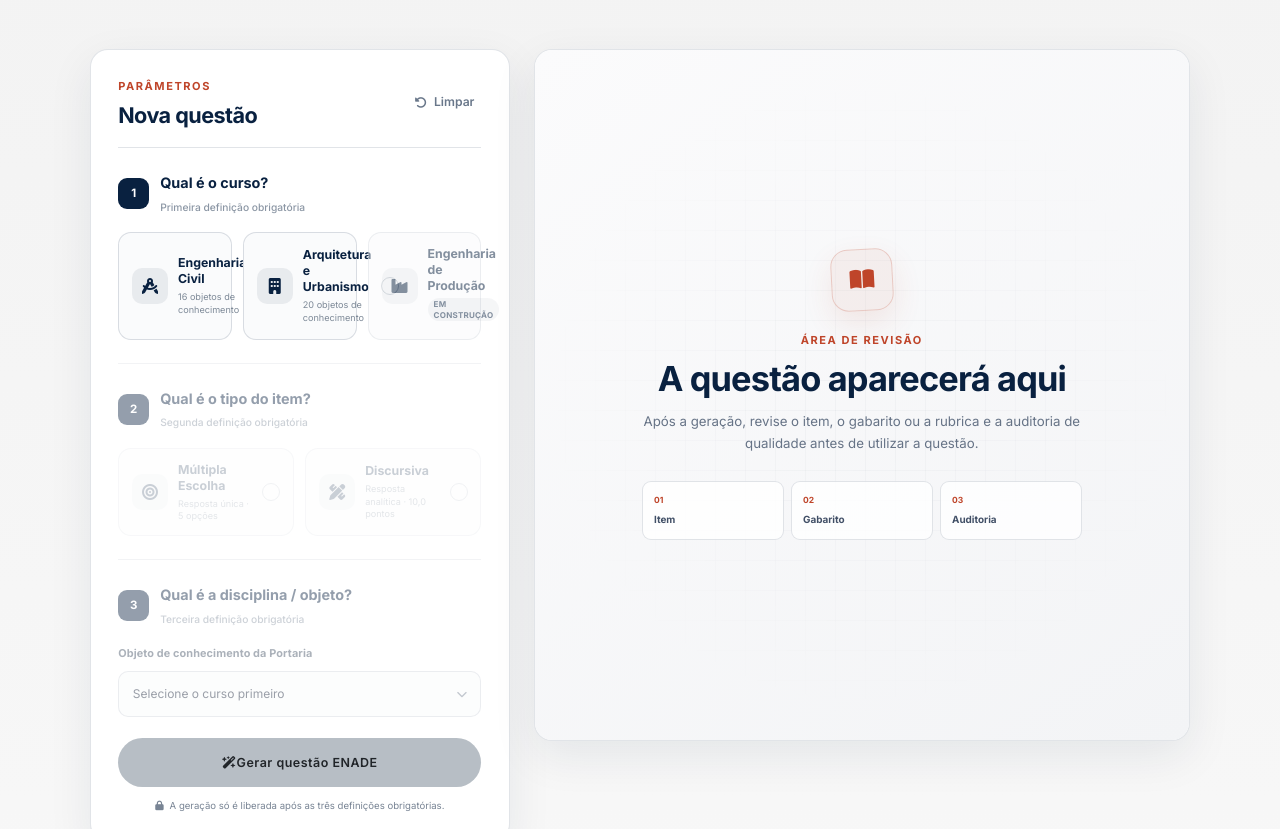
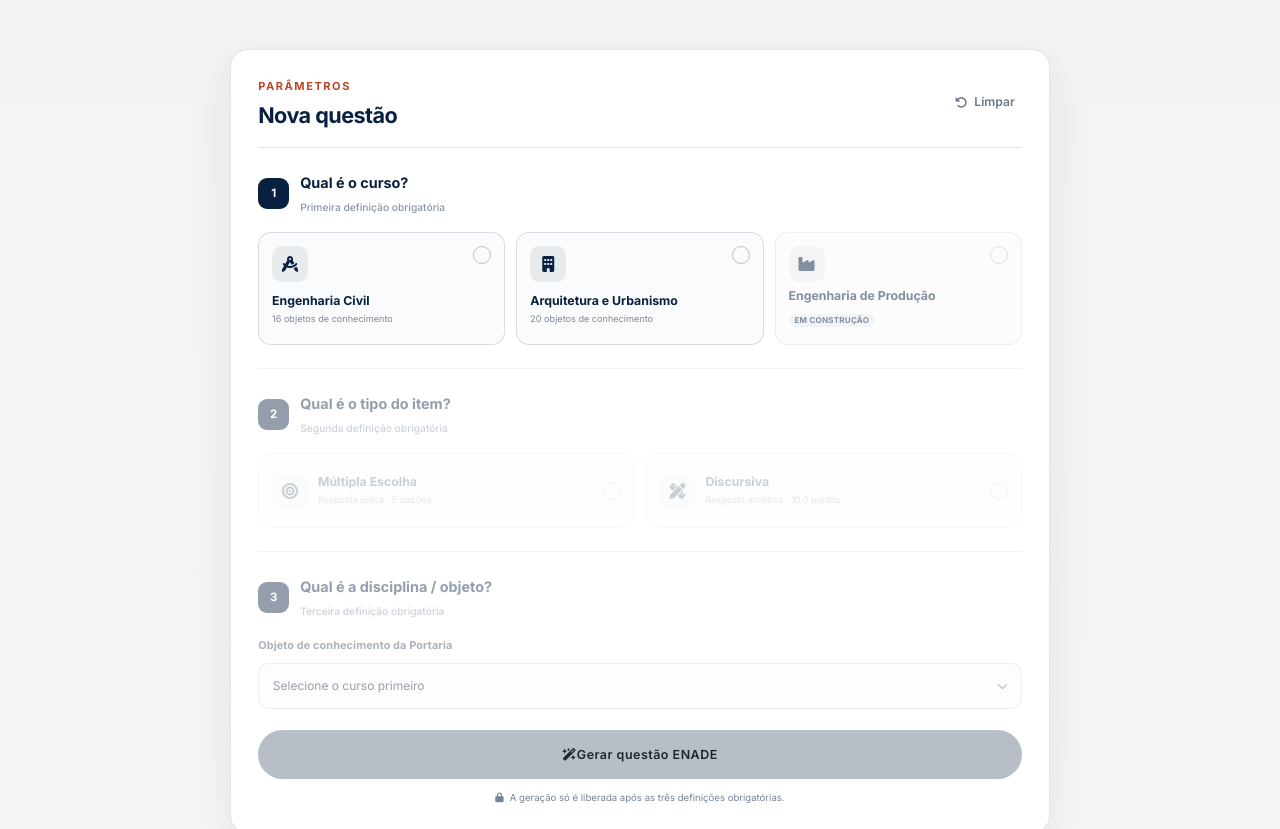
Before and after one commit to Vicduartchy/VicDuarte, a website: page professor-enade.html in a window 1280 px wide. Shown: the part 898-1727 px from the top of the page. Drawn offline with nearby package versions, Linux system fonts and the light colour scheme.

Commit message:
fix: layout empilhado (parametros em cima, questao embaixo) e corrige card de curso quebrado (#20)
- .enade-grid vira coluna unica em qualquer largura (nao so mobile), com o formulario em cima e a area de revisao/resultado embaixo, centralizado em max 820px
- ao clicar em Gerar, a pagina rola suavemente ate a area de resultado (scrollIntoView)
- corrige o layout do card de curso: com 3 colunas o texto (ex. 'Engenharia de Producao') espremia no meio do grid auto/1fr/auto e quebrava visualmente perto do icone/checkbox. Agora icone e indicador de selecao ficam numa linha no topo do card, e o texto ocupa a largura toda numa linha abaixo, com espaco suficiente para quebrar sem sobrepor nada

```diff
--- a/static/css/professor-enade.css
+++ b/static/css/professor-enade.css
@@ -80,7 +80,8 @@
 .enade-section-intro > span, .enade-panel-kicker { display: block; margin-bottom: 0.45rem; color: var(--enade-rust); font-size: 0.69rem; font-weight: 700; letter-spacing: 0.14em; text-transform: uppercase; }
 .enade-section-intro h2 { margin-bottom: 0.8rem; color: var(--enade-navy); font-size: clamp(1.8rem, 4vw, 2.65rem); font-weight: 700; letter-spacing: -0.035em; }
 .enade-section-intro p { margin: 0; color: #4B5A6D; font-size: 0.98rem; }
-.enade-grid { display: grid; grid-template-columns: minmax(340px, 0.78fr) minmax(0, 1.22fr); align-items: start; gap: 1.5rem; }
+.enade-grid { display: grid; grid-template-columns: 1fr; align-items: start; gap: 1.5rem; max-width: 820px; margin: 0 auto; }
+#enade-result { scroll-margin-top: 100px; }
 
 .enade-editor, .enade-result { border: 1px solid var(--enade-line); border-radius: 18px; background: #fff; box-shadow: 0 15px 45px rgba(9, 33, 64, 0.08); overflow: hidden; }
 .enade-editor { padding: clamp(1.2rem, 3vw, 1.7rem); }
@@ -109,6 +110,10 @@
 .enade-type-card:disabled { opacity: 0.5; cursor: not-allowed; transform: none; }
 .enade-type-card:disabled:hover { border-color: rgba(9, 33, 64, 0.14); transform: none; }
 .enade-course-grid { grid-template-columns: repeat(3, minmax(0, 1fr)); }
+.enade-course-grid .enade-type-card { grid-template-columns: 1fr auto; grid-template-rows: auto auto; row-gap: 6px; align-items: start; min-height: 96px; }
+.enade-course-grid .enade-type-card .enade-type-icon { grid-column: 1; grid-row: 1; }
+.enade-course-grid .enade-type-card .enade-choice { grid-column: 2; grid-row: 1; align-self: start; justify-self: end; }
+.enade-course-grid .enade-type-card > span:not(.enade-type-icon):not(.enade-choice) { grid-column: 1 / -1; grid-row: 2; }
 .enade-course-badge { display: inline-block !important; margin-top: 4px; padding: 1px 6px; border-radius: 999px; background: rgba(9, 33, 64, 0.08); color: var(--enade-navy) !important; font-size: 0.5rem !important; font-weight: 700; text-transform: uppercase; letter-spacing: 0.03em; }
 
 .enade-label { display: block; margin: 0 0 0.5rem; color: #3E4D60; font-size: 0.68rem; font-weight: 700; letter-spacing: 0.01em; }
--- a/static/js/professor-enade.js
+++ b/static/js/professor-enade.js
@@ -114,6 +114,7 @@
     const emptyState = document.getElementById('enade-empty');
     const loadingState = document.getElementById('enade-loading');
     const output = document.getElementById('enade-output');
+    const resultPanel = document.getElementById('enade-result');
     const alertBox = document.getElementById('enade-alert');
     const tabButtons = [...document.querySelectorAll('.enade-tabs [data-tab]')];
 
@@ -264,6 +265,7 @@
             emptyState.hidden = true;
             output.hidden = true;
             loadingState.hidden = false;
+            resultPanel.scrollIntoView({ behavior: 'smooth', block: 'start' });
         } else {
             loadingState.hidden = true;
             if (!state.result) emptyState.hidden = false;
```
